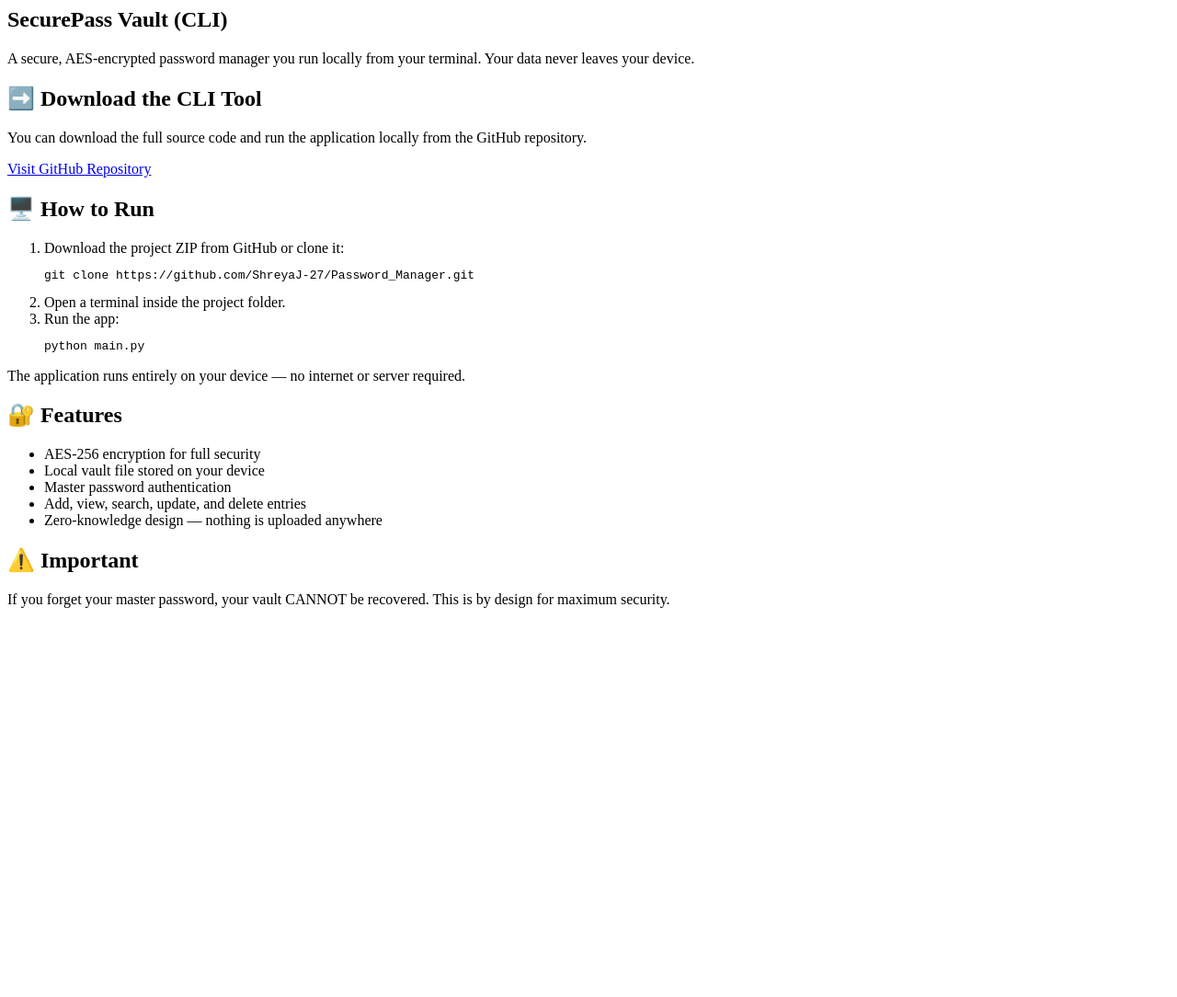
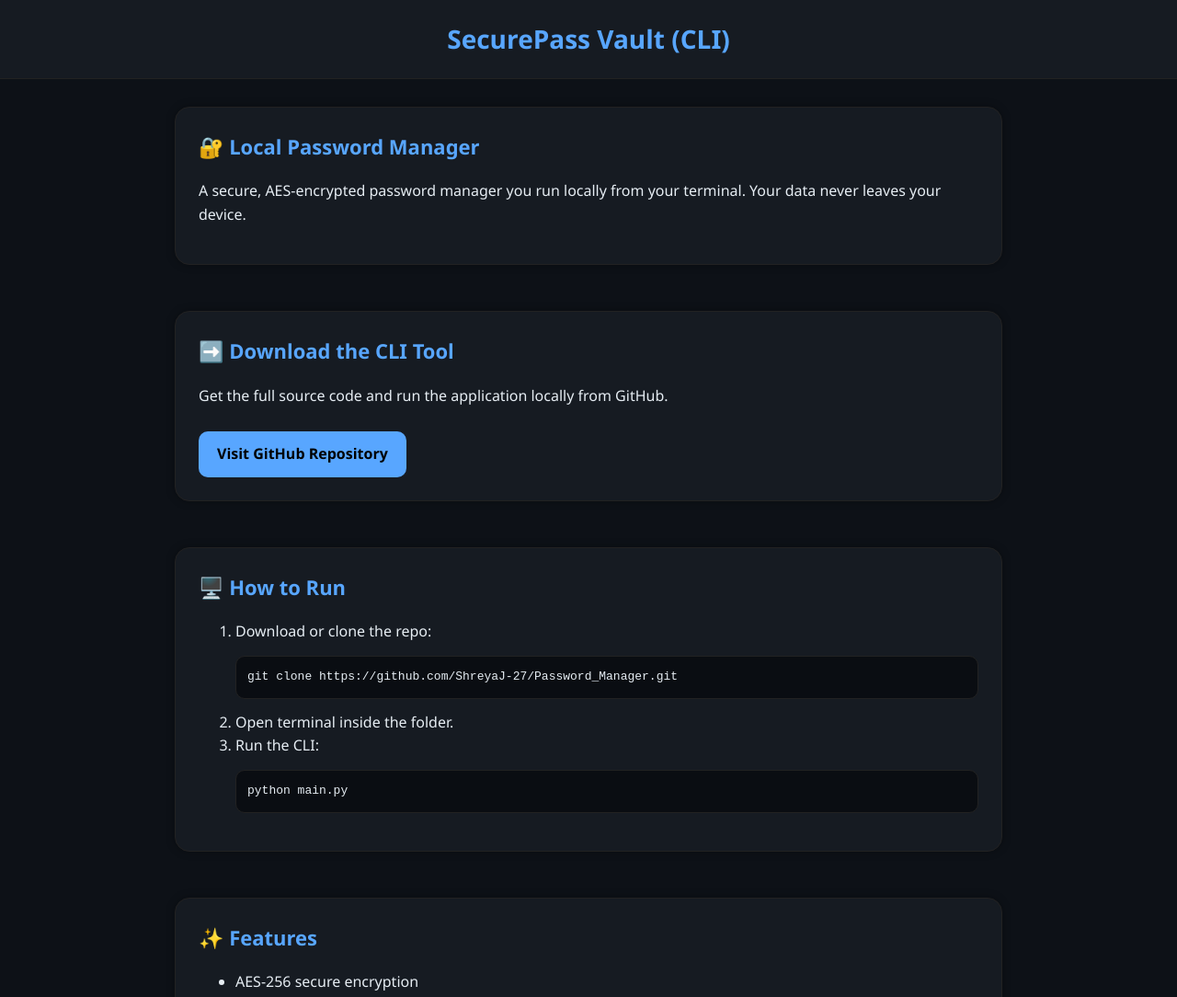
Before and after one commit to ShreyaJ-27/Password_Manager, a plain HTML site: page index.html in a window 1280 px wide. Shown: the top 1084 px of the page at 92% size. Before the commit the page ends 800 px from the top, so only its background shows below. Drawn offline with Linux system fonts and the light colour scheme.

Commit message:
index.html
Updated the HTML structure and added styles for better presentation.

```diff
--- a/index.html
+++ b/index.html
@@ -1,44 +1,168 @@
-<section class="intro">
+<!DOCTYPE html>
+<html lang="en">
+<head>
+  <meta charset="UTF-8" />
+  <meta name="viewport" content="width=device-width, initial-scale=1.0" />
+  <title>SecurePass Vault (CLI)</title>
+  <style>
+    :root {
+      --bg: #0d1117;
+      --card: #161b22;
+      --text: #e6edf3;
+      --accent: #58a6ff;
+    }
+
+    body {
+      margin: 0;
+      background: var(--bg);
+      color: var(--text);
+      font-family: "Segoe UI", sans-serif;
+      line-height: 1.6;
+    }
+
+    header {
+      padding: 20px;
+      text-align: center;
+      border-bottom: 1px solid #222;
+      background: var(--card);
+      position: sticky;
+      top: 0;
+      z-index: 10;
+    }
+
+    header h1 {
+      margin: 0;
+      font-size: 28px;
+      color: var(--accent);
+    }
+
+    .container {
+      max-width: 900px;
+      margin: auto;
+      padding: 30px 20px;
+    }
+
+    section {
+      margin-bottom: 50px;
+      padding: 25px;
+      background: var(--card);
+      border-radius: 16px;
+      border: 1px solid #222;
+      box-shadow: 0 0 10px rgba(0,0,0,0.3);
+      transition: transform 0.3s ease;
+    }
+
+    section:hover {
+      transform: translateY(-4px);
+    }
+
+    h2 {
+      margin-top: 0;
+      color: var(--accent);
+      font-size: 22px;
+    }
+
+    .button {
+      display: inline-block;
+      padding: 12px 20px;
+      margin-top: 10px;
+      background: var(--accent);
+      color: #000;
+      border-radius: 10px;
+      font-weight: 600;
+      text-decoration: none;
+      transition: 0.3s;
+    }
+
+    .button:hover {
+      background: #7bb8ff;
+    }
+
+    pre {
+      background: #0a0d12;
+      padding: 12px;
+      border-radius: 10px;
+      overflow-x: auto;
+      border: 1px solid #222;
+    }
+
+    ul li {
+      margin-bottom: 8px;
+    }
+
+    .fade-in {
+      opacity: 0;
+      transform: translateY(20px);
+      transition: opacity 0.6s ease, transform 0.6s ease;
+    }
+
+    .fade-in.visible {
+      opacity: 1;
+      transform: translateY(0);
+    }
+  </style>
+</head>
+<body>
+  <header>
     <h1>SecurePass Vault (CLI)</h1>
-  <p>A secure, AES-encrypted password manager you run locally from your terminal.
-     Your data never leaves your device.</p>
+  </header>
+
+  <div class="container">
+    <section class="fade-in">
+      <h2>🔐 Local Password Manager</h2>
+      <p>A secure, AES-encrypted password manager you run locally from your terminal. Your data never leaves your device.</p>
     </section>
 
-<section class="download">
+    <section class="fade-in">
       <h2>➡️ Download the CLI Tool</h2>
-  <p>You can download the full source code and run the application locally from the GitHub repository.</p>
-  <a class="button" href="https://github.com/ShreyaJ-27/Password_Manager" target="_blank">
-    Visit GitHub Repository
-  </a>
+      <p>Get the full source code and run the application locally from GitHub.</p>
+      <a class="button" href="https://github.com/ShreyaJ-27/Password_Manager" target="_blank">Visit GitHub Repository</a>
     </section>
 
-<section class="how-to-run">
+    <section class="fade-in">
       <h2>🖥️ How to Run</h2>
       <ol>
-    <li>Download the project ZIP from GitHub or clone it:
+        <li>Download or clone the repo:
           <pre><code>git clone https://github.com/ShreyaJ-27/Password_Manager.git</code></pre>
         </li>
-    <li>Open a terminal inside the project folder.</li>
-    <li>Run the app:
+        <li>Open terminal inside the folder.</li>
+        <li>Run the CLI:
           <pre><code>python main.py</code></pre>
         </li>
       </ol>
-  <p>The application runs entirely on your device — no internet or server required.</p>
     </section>
 
-<section class="features">
-  <h2>🔐 Features</h2>
+    <section class="fade-in">
+      <h2>✨ Features</h2>
       <ul>
-    <li>AES-256 encryption for full security</li>
-    <li>Local vault file stored on your device</li>
-    <li>Master password authentication</li>
-    <li>Add, view, search, update, and delete entries</li>
-    <li>Zero-knowledge design — nothing is uploaded anywhere</li>
+        <li>AES-256 secure encryption</li>
+        <li>Local encrypted vault file</li>
+        <li>Master password login</li>
+        <li>Add, search, update, delete entries</li>
+        <li>Zero-knowledge — no cloud storage</li>
       </ul>
     </section>
 
-<section class="note">
+    <section class="fade-in">
       <h2>⚠️ Important</h2>
-  <p>If you forget your master password, your vault CANNOT be recovered.
-     This is by design for maximum security.</p>
+      <p>If you forget your master password, your vault cannot be recovered.</p>
     </section>
+  </div>
+
+  <script>
+    const sections = document.querySelectorAll('.fade-in');
+
+    function reveal() {
+      sections.forEach(sec => {
+        const rect = sec.getBoundingClientRect();
+        if (rect.top < window.innerHeight - 80) {
+          sec.classList.add('visible');
+        }
+      });
+    }
+
+    window.addEventListener('scroll', reveal);
+    window.addEventListener('load', reveal);
+  </script>
+</body>
+</html>
```
Lines whose indentation alone changed are shown as unchanged.
